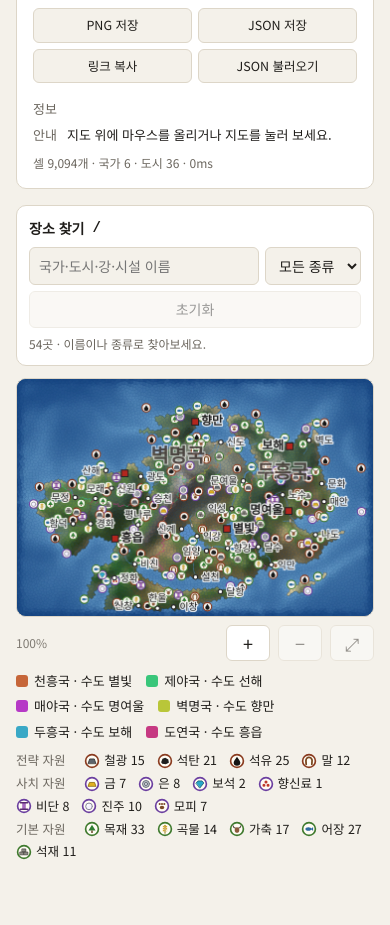
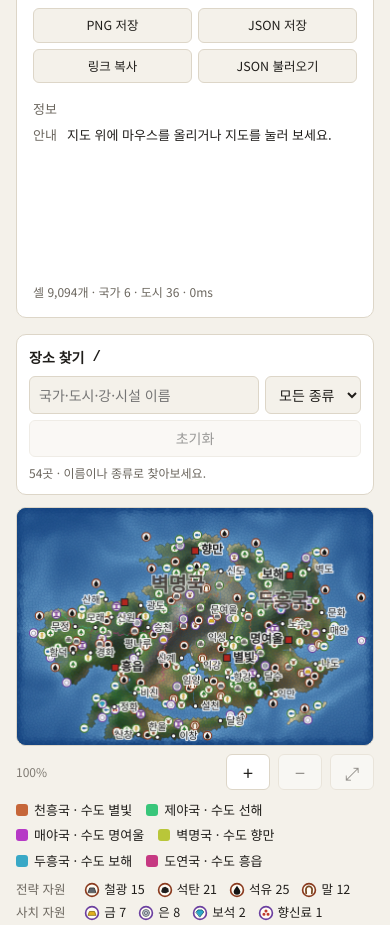
Before and after one commit to AIN108/fantasy-map-generator, a website built with Vite: page index.html in a window 390 px wide. Shown: the part 1200-2125 px from the top of the page. Before the commit the page ends 2077 px from the top, so only its background shows below. Built offline with nearby package versions, Linux system fonts and the light colour scheme.

Commit message:
한 단 화면에서 셀 정보 칸 높이를 미리 잡아 지도를 눌러도 지도가 밀리지 않게 함

```diff
--- a/src/style.css
+++ b/src/style.css
@@ -212,6 +212,8 @@ button:disabled:hover { border-color: var(--line); }
 @media (max-width: 860px) {
   .app { grid-template-columns: 1fr; padding: 16px; }
   .panel { position: static; max-height: none; overflow: visible; }
+  /* 한 단 화면에서는 셀 정보가 지도 위에 있다. 지도를 눌러 정보가 늘어날 때 지도가 손가락 아래에서 밀리지 않도록 7줄 높이를 미리 잡아 둔다. */
+  .info dl#cellInfo { min-height: calc(7 * 1.5em + 6 * 2px); align-content: start; }
 }
 /* 좁은 화면: 확대 버튼이 지도를 가리지 않게 지도 아래로 옮긴다 */
 @media (max-width: 600px) {
```
